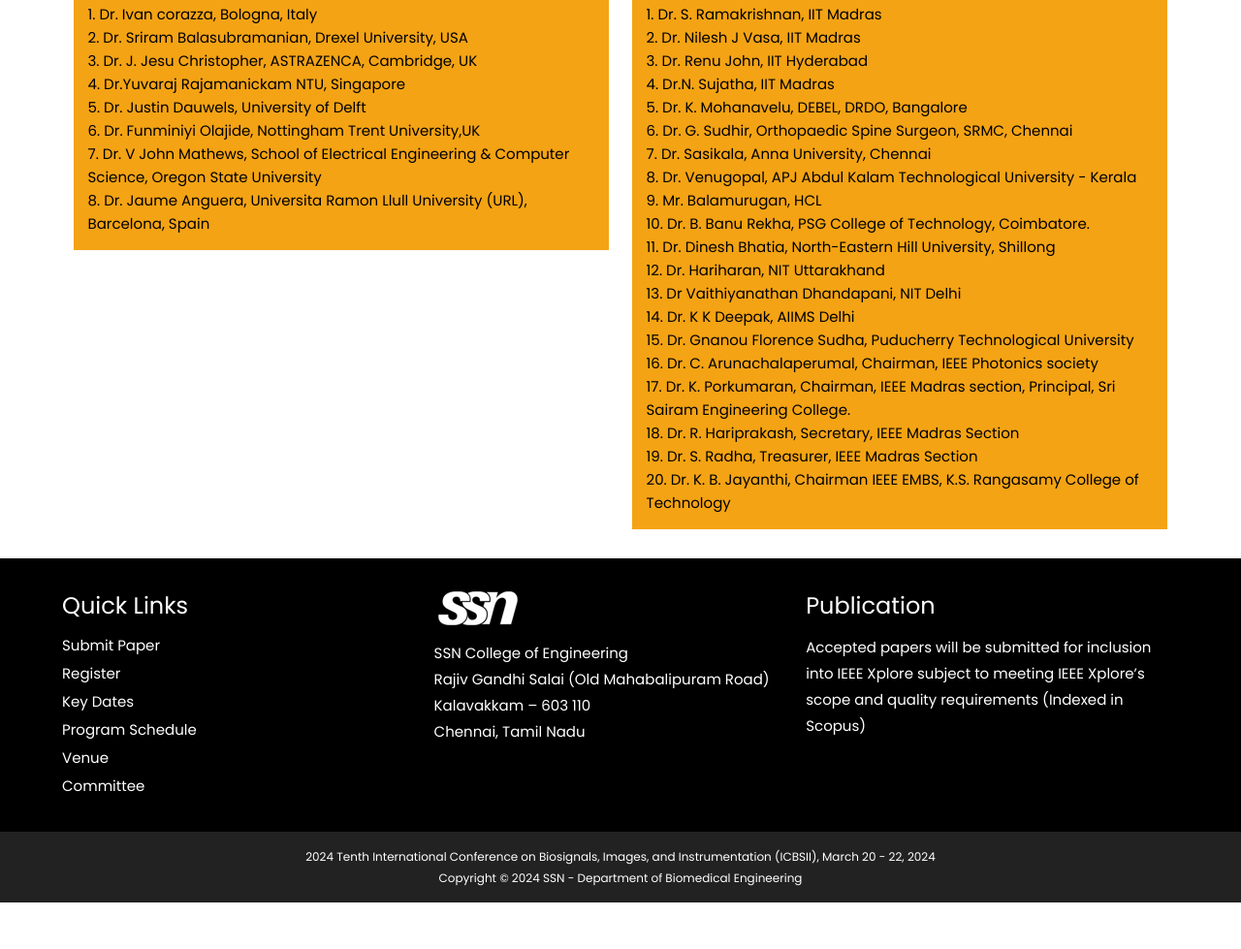
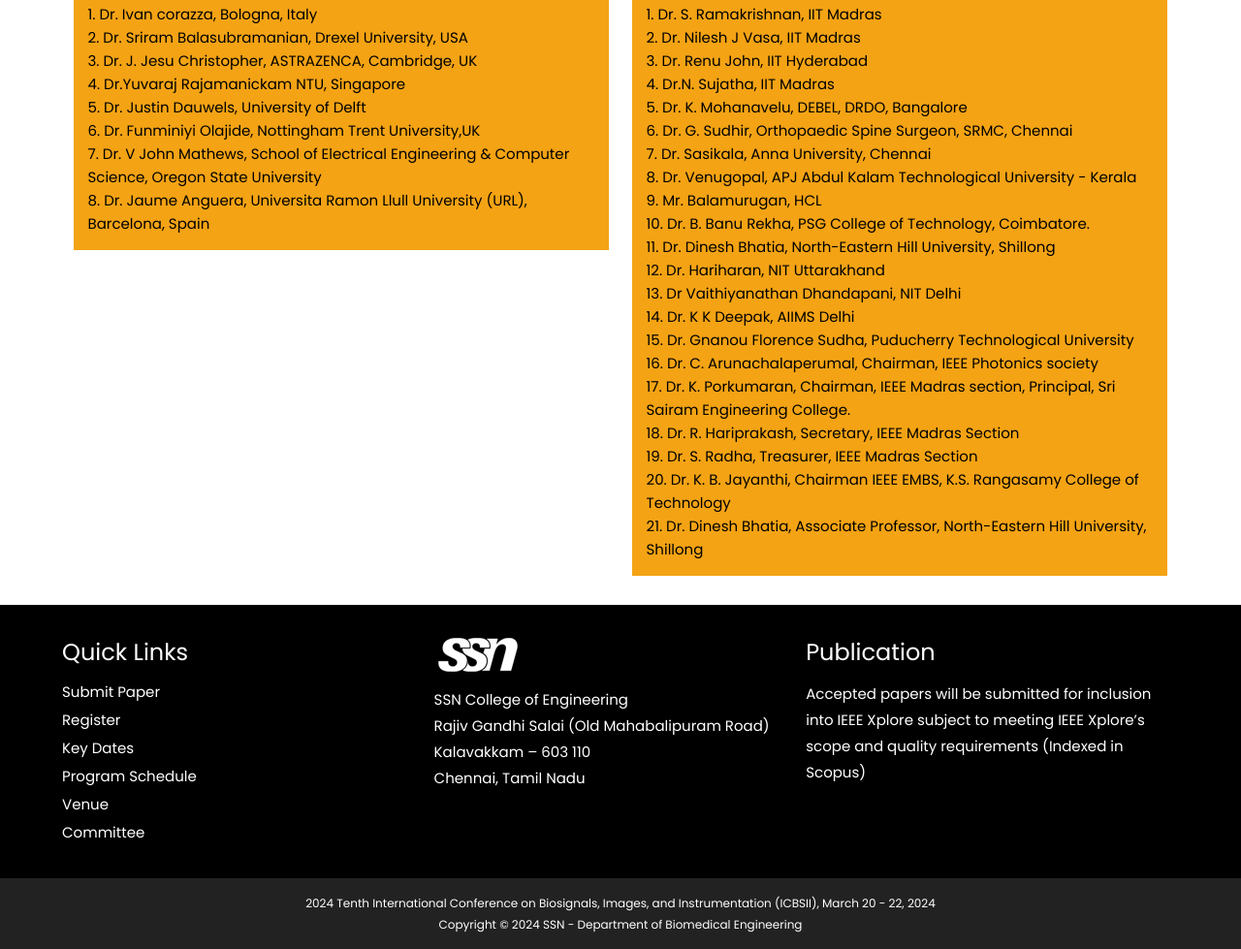
Before and after one commit to icbsiibme/website, a website: page committee.html in a window 1280 px wide. Shown: the part 6139-7118 px from the top of the page at 97% size. Before the commit the page ends 7070 px from the top, so only its background shows below. Drawn offline with Linux system fonts and the light colour scheme.

Commit message:
Change NAC

```diff
--- a/committee.html
+++ b/committee.html
@@ -557,7 +557,7 @@
               <li>18. Dr. R. Hariprakash, Secretary, IEEE Madras Section</li>
               <li>19. Dr. S. Radha, Treasurer, IEEE Madras Section</li>
               <li>20. Dr. K. B. Jayanthi, Chairman IEEE EMBS, K.S. Rangasamy College of Technology</li>
-
+              <li>21. Dr. Dinesh Bhatia, Associate Professor, North-Eastern Hill University, Shillong</li>
             </ul>
           </div>
         </div>
```
